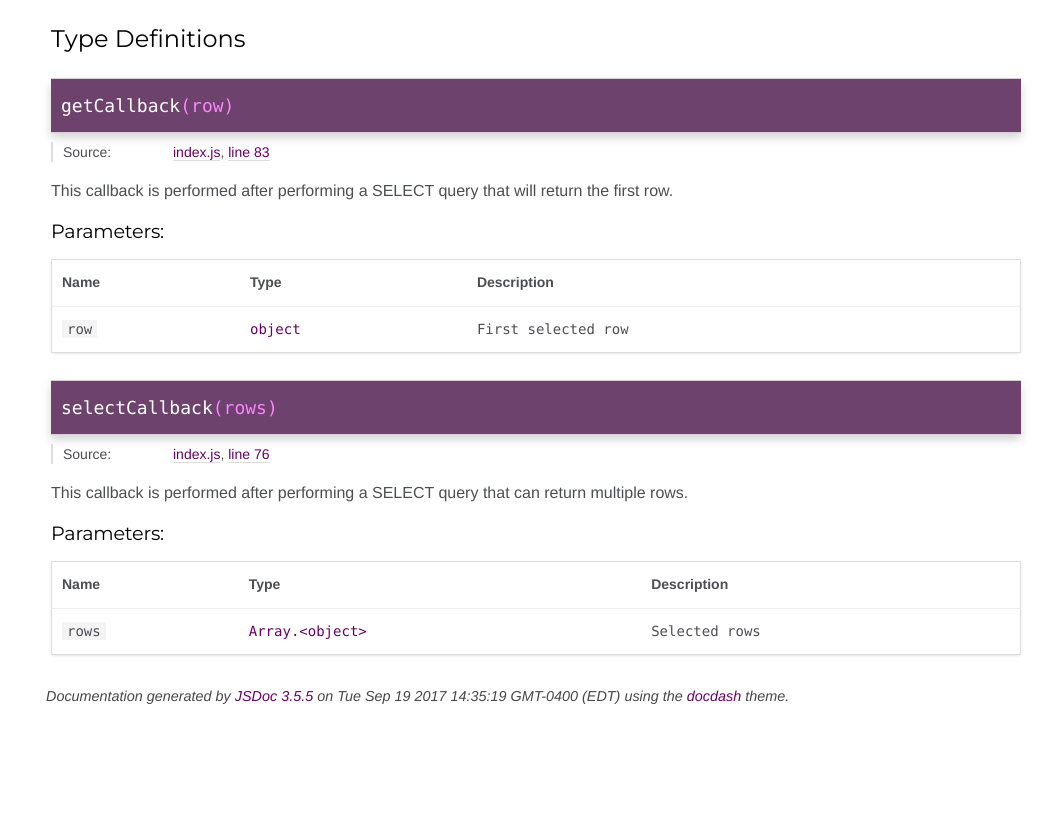
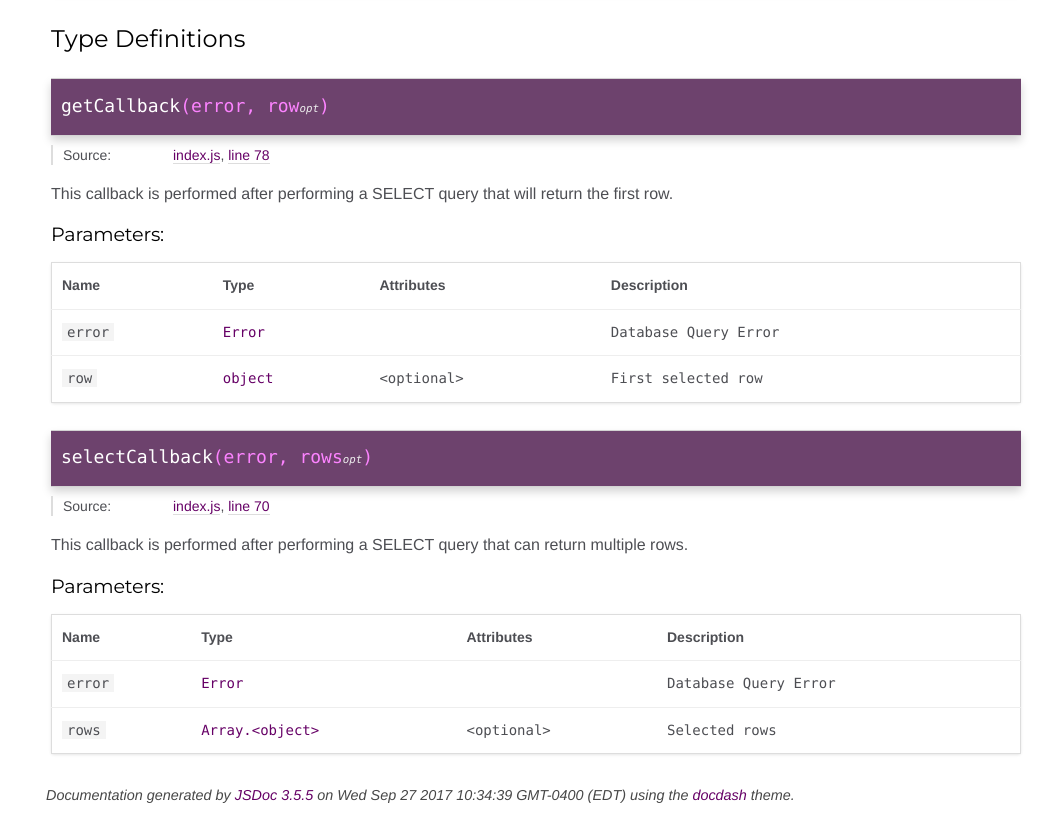
Before and after one commit to right-track/right-track-db-sqlite3, a website: page doc/RightTrackDB.html in a window 1280 px wide. Shown: the part 1477-2301 px from the top of the page, without its empty margins (239-1280 px from the left). Before the commit the page ends 2202 px from the top, so only its background shows below. Drawn offline with Linux system fonts and the light colour scheme.

Commit message:
Update Docs

```diff
--- a/doc/RightTrackDB.html
+++ b/doc/RightTrackDB.html
@@ -246,7 +246,7 @@ module to perform all SQLite functions on the database.</p></div>
 
     <dt class="tag-source">Source:</dt>
     <dd class="tag-source"><ul class="dummy"><li>
-        <a href="index.js.html">index.js</a>, <a href="index.js.html#line56">line 56</a>
+        <a href="index.js.html">index.js</a>, <a href="index.js.html#line53">line 53</a>
     </li></ul></dd>
 
 
@@ -552,7 +552,7 @@ module to perform all SQLite functions on the database.</p></div>
 
 
 
-    <h4 class="name" id="~getCallback"><span class="type-signature"></span>getCallback<span class="signature">(row)</span><span class="type-signature"></span></h4>
+    <h4 class="name" id="~getCallback"><span class="type-signature"></span>getCallback<span class="signature">(error, row<span class="signature-attributes">opt</span>)</span><span class="type-signature"></span></h4>
 
 
 
@@ -564,7 +564,7 @@ module to perform all SQLite functions on the database.</p></div>
 
     <dt class="tag-source">Source:</dt>
     <dd class="tag-source"><ul class="dummy"><li>
-        <a href="index.js.html">index.js</a>, <a href="index.js.html#line83">line 83</a>
+        <a href="index.js.html">index.js</a>, <a href="index.js.html#line78">line 78</a>
     </li></ul></dd>
 
 
@@ -631,6 +631,8 @@ that will return the first row.</p>
         <th>Type</th>
 
 
+        <th>Attributes</th>
+
 
 
 
@@ -639,6 +641,37 @@ that will return the first row.</p>
     </thead>
 
     <tbody>
+
+
+        <tr>
+
+                <td class="name"><code>error</code></td>
+
+
+            <td class="type">
+
+
+<span class="param-type">Error</span>
+
+
+
+            </td>
+
+
+                <td class="attributes">
+
+
+
+
+
+                </td>
+
+
+
+
+            <td class="description last"><p>Database Query Error</p></td>
+        </tr>
+
 
 
         <tr>
@@ -655,6 +688,16 @@ that will return the first row.</p>
 
             </td>
 
+
+                <td class="attributes">
+
+                    &lt;optional><br>
+
+
+
+
+
+                </td>
 
 
 
@@ -686,7 +729,7 @@ that will return the first row.</p>
 
 
 
-    <h4 class="name" id="~selectCallback"><span class="type-signature"></span>selectCallback<span class="signature">(rows)</span><span class="type-signature"></span></h4>
+    <h4 class="name" id="~selectCallback"><span class="type-signature"></span>selectCallback<span class="signature">(error, rows<span class="signature-attributes">opt</span>)</span><span class="type-signature"></span></h4>
 
 
 
@@ -698,7 +741,7 @@ that will return the first row.</p>
 
     <dt class="tag-source">Source:</dt>
     <dd class="tag-source"><ul class="dummy"><li>
-        <a href="index.js.html">index.js</a>, <a href="index.js.html#line76">line 76</a>
+        <a href="index.js.html">index.js</a>, <a href="index.js.html#line70">line 70</a>
     </li></ul></dd>
 
 
@@ -765,6 +808,8 @@ that can return multiple rows.</p>
         <th>Type</th>
 
 
+        <th>Attributes</th>
+
 
 
 
@@ -773,6 +818,37 @@ that can return multiple rows.</p>
     </thead>
 
     <tbody>
+
+
+        <tr>
+
+                <td class="name"><code>error</code></td>
+
+
+            <td class="type">
+
+
+<span class="param-type">Error</span>
+
+
+
+            </td>
+
+
+                <td class="attributes">
+
+
+
+
+
+                </td>
+
+
+
+
+            <td class="description last"><p>Database Query Error</p></td>
+        </tr>
+
 
 
         <tr>
@@ -789,6 +865,16 @@ that can return multiple rows.</p>
 
             </td>
 
+
+                <td class="attributes">
+
+                    &lt;optional><br>
+
+
+
+
+
+                </td>
 
 
 
@@ -831,7 +917,7 @@ that can return multiple rows.</p>
 <br class="clear">
 
 <footer>
-    Documentation generated by <a href="https://github.com/jsdoc3/jsdoc">JSDoc 3.5.5</a> on Tue Sep 19 2017 14:35:19 GMT-0400 (EDT) using the <a href="https://github.com/clenemt/docdash">docdash</a> theme.
+    Documentation generated by <a href="https://github.com/jsdoc3/jsdoc">JSDoc 3.5.5</a> on Wed Sep 27 2017 10:34:39 GMT-0400 (EDT) using the <a href="https://github.com/clenemt/docdash">docdash</a> theme.
 </footer>
 
 <script>prettyPrint();</script>
```
Also changed, not shown: doc/index.html (+1 -1 lines), doc/index.js.html (+10 -14 lines).
